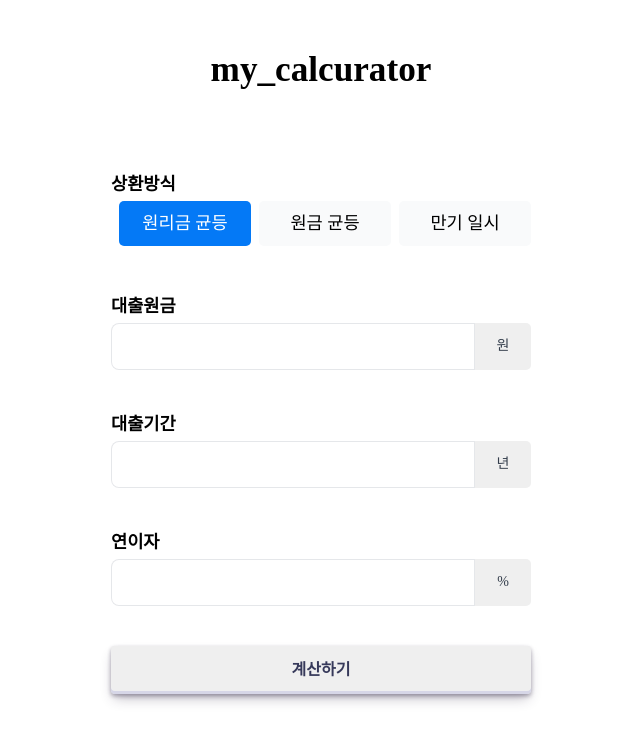
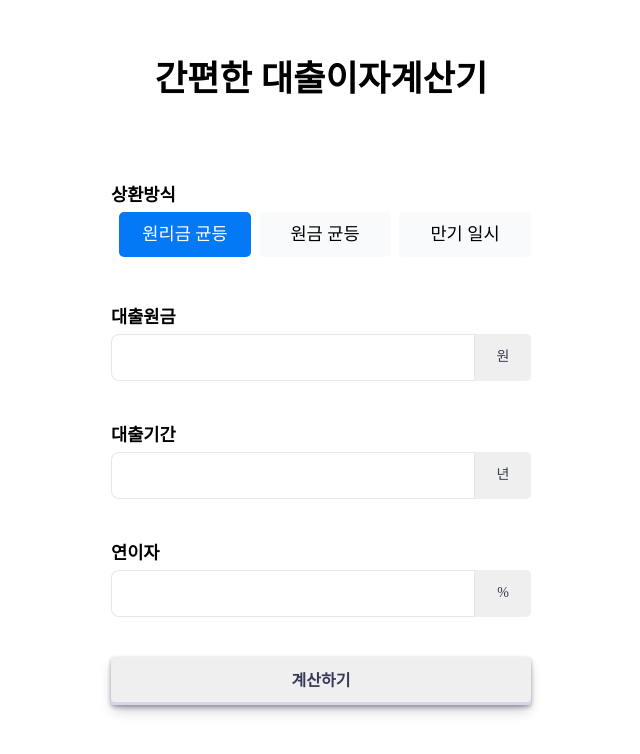
Before and after one commit to eeesnghyun/myCalculator, a Next.js app: page / in a window 1280 px wide. Shown: the top 754 px of the page, without its empty margins (319-959 px from the left). Built offline with nearby package versions, Linux system fonts and the light colour scheme; a web font is replaced by a local one.

Commit message:
[style] 앱 이름 수정

```diff
--- a/app/layout.tsx
+++ b/app/layout.tsx
@@ -4,8 +4,8 @@ import "./font.css";
 import Script from "next/script";
 
 export const metadata: Metadata = {
-  title: "Create Next App",
-  description: "Generated by create next app",
+  title: "간편한 대출이자계산기",
+  description: "대출이자계산기를 간편하게 사용해 보세요",
 };
 
 declare global {
--- a/app/page.tsx
+++ b/app/page.tsx
@@ -4,7 +4,7 @@ export default function Home() {
   return (
     <main>
       <div className="container">
-        <h1>my_calcurator</h1>
+        <h1>간편한 대출이자계산기</h1>
 
         <Calcurator />
       </div>
```
